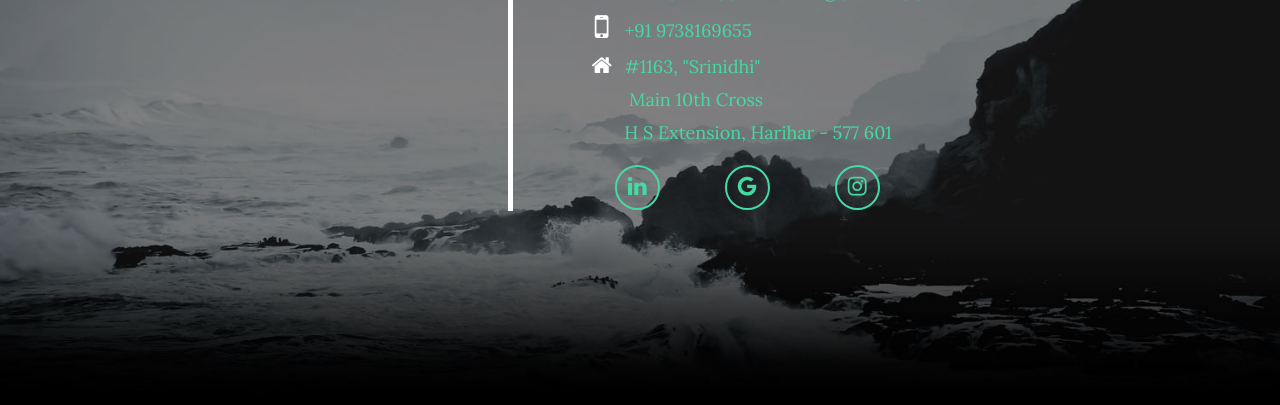
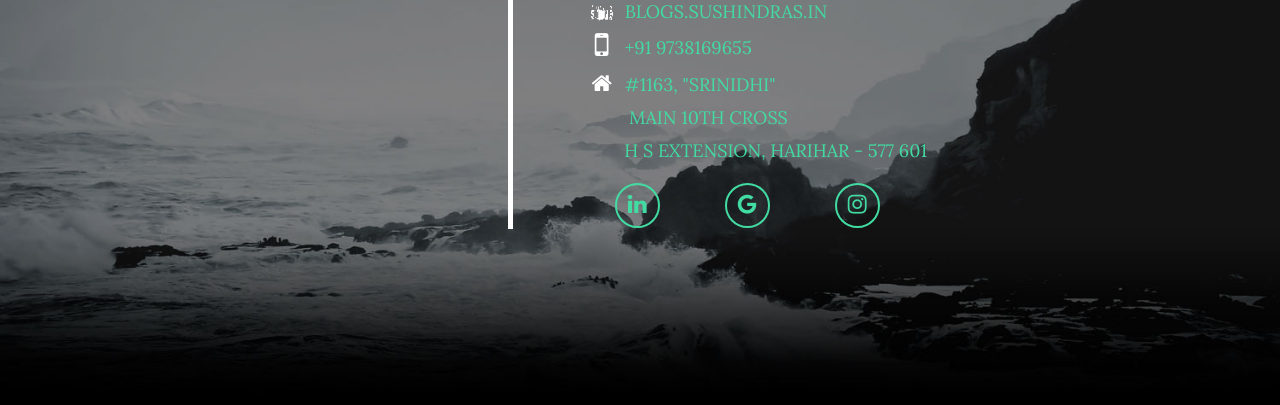
Before and after one commit to katigharsudhindra/katigharsudhindra.github.io, a plain HTML site: page index.html in a window 1280 px wide. Shown: the part 395-800 px from the top of the page. Drawn offline with Linux system fonts and the light colour scheme; some packages are replaced by stand-ins of ours.

Commit message:
Update index.html

```diff
--- a/index.html
+++ b/index.html
@@ -47,12 +47,16 @@
                                             <td colspan="3" style="vertical-align:middle !important;"><span style="margin-left:10px;font-size:18px;"><a href="mailto: katigharsudhindra@gmail.com">KATIGHARSUDHINDRA@GMAIL.COM</a></span></td>
                                         </tr>
                                         <tr>
+                                            <td style="vertical-align:middle !important;text-align:center;"><img id="name" src="img/Name.png" height="22px" width="22px" /></td>
+                                            <td colspan="3" style="vertical-align:middle !important;"><span style="margin-left:10px;font-size:18px;"><a href="http://blogs.sudhindras.in">BLOGS.SUSHINDRAS.IN</a></span></td>
+                                        </tr>
+                                        <tr>
                                             <td style="vertical-align:middle !important;text-align:center;"><i class="fa fa-mobile" style="font-size: 32px;"></i></td>
                                             <td colspan="3" style="vertical-align:middle !important;"><span style="margin-left:10px;font-size:18px;"><a href="tel:+919738169655">+91 9738169655</a></span></tdcolspan="4">
                                         </tr>
                                         <tr>
                                             <td style="vertical-align:top !important;text-align:center;"><i class="fa fa-home"></i></td>
-                                            <td colspan="3" style="vertical-align:top !important;"><span style="margin-left:10px;font-size:18px;color:#42dca3;">#1163, "Srinidhi"<br />&nbsp;&nbsp; Main 10th Cross<br />&nbsp;&nbsp;H S Extension, Harihar - 577 601</span></td>
+                                            <td colspan="3" style="vertical-align:top !important;"><span style="margin-left:10px;font-size:18px;color:#42dca3;">#1163, "SRINIDHI"<br />&nbsp;&nbsp; MAIN 10TH CROSS<br />&nbsp;&nbsp;H S EXTENSION, HARIHAR - 577 601</span></td>
                                         </tr>
                                         <tr style="margin-top:5px;">
                                             <td></td>
```
